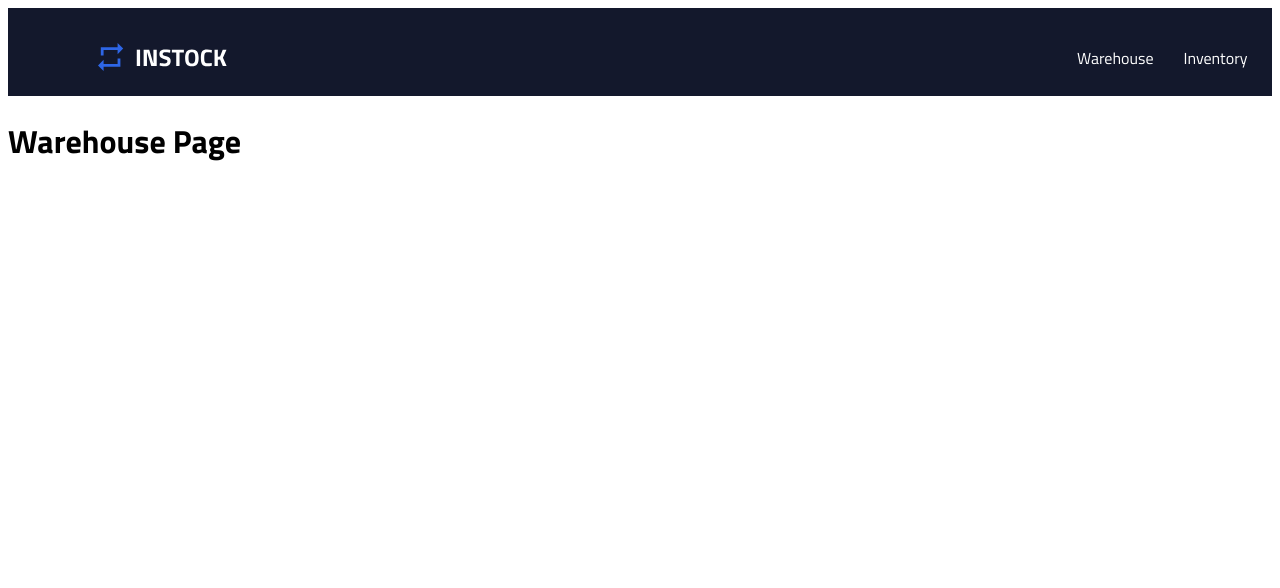
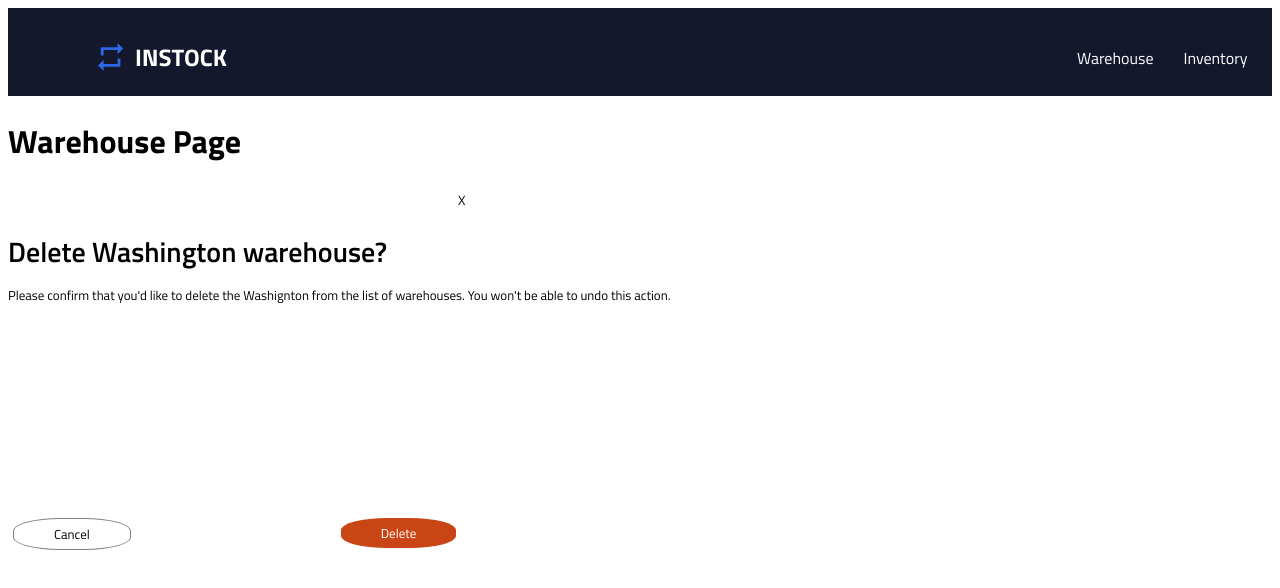
Before and after one commit to Juanfec4/in-stock-PT-4, a React (Create React App) app: page / in a window 1280 px wide. Shown: the top 588 px of the page. Built offline with nearby package versions, Linux system fonts and the light colour scheme.

Commit message:
Delete component

```diff
--- a/src/components/warehouse/delete/delete.jsx
+++ b/src/components/warehouse/delete/delete.jsx
@@ -0,0 +1,43 @@
+import './delete.scss'
+
+function Delete() {
+  return (
+    <div className="delete__container">
+      <button className="delete__button-x"> X </button>
+      <div className="container__delete">
+        <div className="delete__container-title">
+          <h2 className="delete__container-title-paragraph">
+            Delete Washington warehouse?
+          </h2>
+        </div>
+        <div className="delete__container-paragraph">
+          <p className="delete__container-p">
+            Please confirm that you'd like to delete the Washignton from the
+            list of warehouses. You won't be able to undo this action.
+          </p>
+        </div>
+        <div className="container__delete--buttons">
+          <div className="delete__container-btn">
+            <button className="buttonCancel">Cancel</button>
+          </div>
+          <div className="delete__container-btn1">
+            <button className="buttonDelete">Delete</button>
+          </div>
+        </div>
+      </div>
+    </div>
+  )
+}
+export default Delete
+
+//function Header() {
+// Pop an alert mentioning: Are you sure you wanna delete it.
+// On Click Handler near the button (icon) delete and run a function Delete item //<button onClick={() => deleteItems(items.id)}>Delete</button> // You write this part on RETURN
+// Create a function deleteItems(id) =>{
+// const updateItems = [...Items].filter((items)=>items.id !== id)
+// setItems(updateItems)
+// }
+//}
+// Delete Washington warehouse? Please confirm that you'd like to delete the Washington from the list of warehouse. You won't be able to undo this action
+// Button CANCEL
+// Button DELETE
--- a/src/components/warehouse/delete/delete.scss
+++ b/src/components/warehouse/delete/delete.scss
@@ -0,0 +1,59 @@
+.container__delete {
+  display: flex;
+  flex-direction: column;
+}
+.container__delete--buttons {
+  display: flex;
+  flex-direction: row;
+}
+.delete__container-title-paragraph {
+  font-size: 28px;
+  line-height: 36px;
+  font-weight: 600;
+  padding-bottom: 5px;
+  margin-bottom: 5px;
+}
+.delete__container-p {
+  font-size: 13px;
+  line-height: 20px;
+  font-weight: 400px;
+  margin-top: 5px;
+  padding-bottom: 200px;
+}
+.delete__container-btn {
+  padding-right: 10px;
+  padding-left: 5px;
+}
+.buttonCancel {
+  border-radius: 40%;
+  padding-right: 40px;
+  padding-left: 40px;
+  padding-top: 5px;
+  padding-bottom: 5px;
+  font-size: 13px;
+  line-height: 20px;
+  color: black;
+  background-color: white;
+  border: 1px solid grey;
+}
+.delete__container-btn1 {
+  padding-right: 10px;
+  padding-left: 200px;
+}
+.buttonDelete {
+  border-radius: 40%;
+  padding-right: 40px;
+  padding-left: 40px;
+  padding-top: 5px;
+  padding-bottom: 5px;
+  border: none;
+  font-size: 13px;
+  line-height: 20px;
+  color: white;
+  background-color: #c94515;
+}
+.delete__button-x {
+  border: none;
+  background-color: white;
+  padding-left: 450px;
+}
--- a/src/components/warehouse/edit/edit.jsx
+++ b/src/components/warehouse/edit/edit.jsx
@@ -0,0 +1,5 @@
+// Create a hook to Edit:
+// const [Editing, setEditing] = React.useState(null)
+// const [EditingText, setEditingText] = React.useState('')
+// On Button add onClick =>{()=> setEditingText(todo.id)}
+// Add a FORM
--- a/src/index.jsx
+++ b/src/index.jsx
@@ -1,15 +1,16 @@
 import './styles/global.scss'
 
-import React from "react";
-import ReactDOM from "react-dom/client";
-import { Outlet, RouterProvider, createBrowserRouter } from "react-router-dom";
+import React from 'react'
+import ReactDOM from 'react-dom/client'
+import { Outlet, RouterProvider, createBrowserRouter } from 'react-router-dom'
 
 //Import layout
-import Header from "./components/header/header";
+import Header from './components/header/header'
 //Import pages
-import ItemPage from "./pages/Item/ItemPage";
-import WarehousePage from "./pages/Warehouse/WarehousePage";
-import InventoryPage from "./pages/Inventory/InventoryPage";
+import ItemPage from './pages/Item/ItemPage'
+import WarehousePage from './pages/Warehouse/WarehousePage'
+import InventoryPage from './pages/Inventory/InventoryPage'
+import Delete from './components/warehouse/delete/delete'
 
 //Main Layout
 const AppLayout = () => {
@@ -17,9 +18,10 @@ const AppLayout = () => {
     <>
       <Header />
       <Outlet />
+      <Delete />
     </>
-  );
-};
+  )
+}
 
 //Router
 const router = createBrowserRouter([
@@ -27,24 +29,24 @@ const router = createBrowserRouter([
     element: <AppLayout />,
     children: [
       {
-        path: "/",
+        path: '/',
         element: <WarehousePage />,
       },
       {
-        path: "/inventory",
+        path: '/inventory',
         element: <InventoryPage />,
       },
       {
-        path: "/item/:id",
+        path: '/item/:id',
         element: <ItemPage />,
       },
     ],
   },
-]);
+])
 
 //Render routes
-ReactDOM.createRoot(document.getElementById("root")).render(
+ReactDOM.createRoot(document.getElementById('root')).render(
   <React.StrictMode>
     <RouterProvider router={router} />
-  </React.StrictMode>
-);
+  </React.StrictMode>,
+)
--- a/src/styles/global.scss
+++ b/src/styles/global.scss
@@ -4,3 +4,28 @@ $font: 'Titillium Web', sans-serif;
 * {
   font-family: $font;
 }
+
+@mixin mobileHeader {
+  text-size: 20px;
+  line-height: 36px;
+}
+@mixin mobileSub {
+  text-size: 13px;
+  line-height: 20px;
+}
+@mixin mobileLabel {
+  font-size: 13px;
+  line-height: 20px;
+}
+@mixin mobileBodyLarge {
+  text-size: 15px;
+  line-height: 26px;
+}
+@mixin mobileBodyMedium {
+  text-size: 13px;
+  line-height: 20px;
+}
+@mixin mobileBodySmall {
+  text-size: 11px;
+  line-height: 16px;
+}
```
